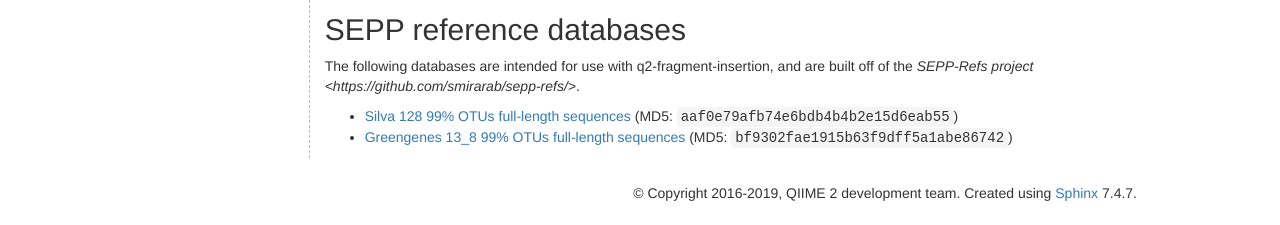
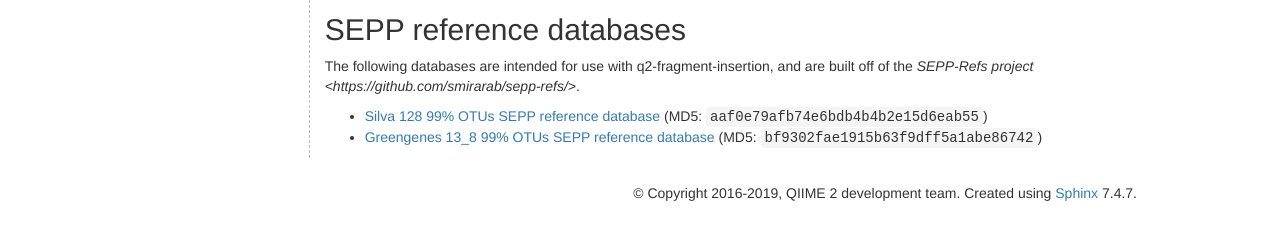
Before and after one commit to qiime2/docs, a Sphinx documentation site: the page built from source/data-resources.rst, in a window 1280 px wide. Shown: the part 1510-1735 px from the top of the page. Built offline with Sphinx 7.4.7, drawn with Linux system fonts in a browser that asks for light colours; pages that are not in the unit, such as notebooks, are missing from menus; the version number could not be read and is left out.

Commit message:
BUG: copy-paste issue w/ SEPP refs

```diff
--- a/source/data-resources.rst
+++ b/source/data-resources.rst
@@ -66,5 +66,5 @@
 
 The following databases are intended for use with q2-fragment-insertion, and are built off of the `SEPP-Refs project <https://github.com/smirarab/sepp-refs/>`.
 
-- `Silva 128 99% OTUs full-length sequences <https://data.qiime2.org/2019.10/common/sepp-refs-silva-128.qza>`_ (MD5: ``aaf0e79afb74e6bdb4b4b2e15d6eab55``)
-- `Greengenes 13_8 99% OTUs full-length sequences <https://data.qiime2.org/2019.10/common/sepp-refs-gg-13-8.qza>`_ (MD5: ``bf9302fae1915b63f9dff5a1abe86742``)
+- `Silva 128 99% OTUs SEPP reference database <https://data.qiime2.org/2019.10/common/sepp-refs-silva-128.qza>`_ (MD5: ``aaf0e79afb74e6bdb4b4b2e15d6eab55``)
+- `Greengenes 13_8 99% OTUs SEPP reference database <https://data.qiime2.org/2019.10/common/sepp-refs-gg-13-8.qza>`_ (MD5: ``bf9302fae1915b63f9dff5a1abe86742``)
```
